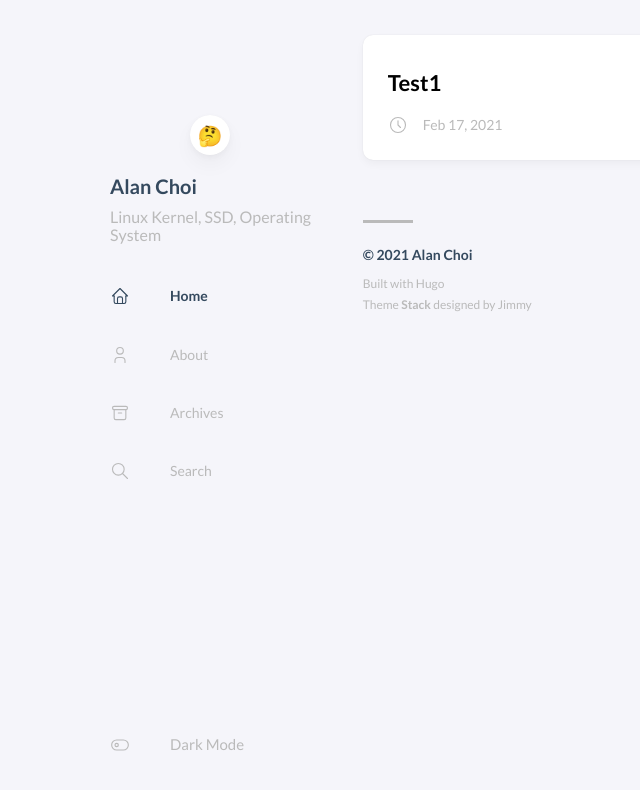
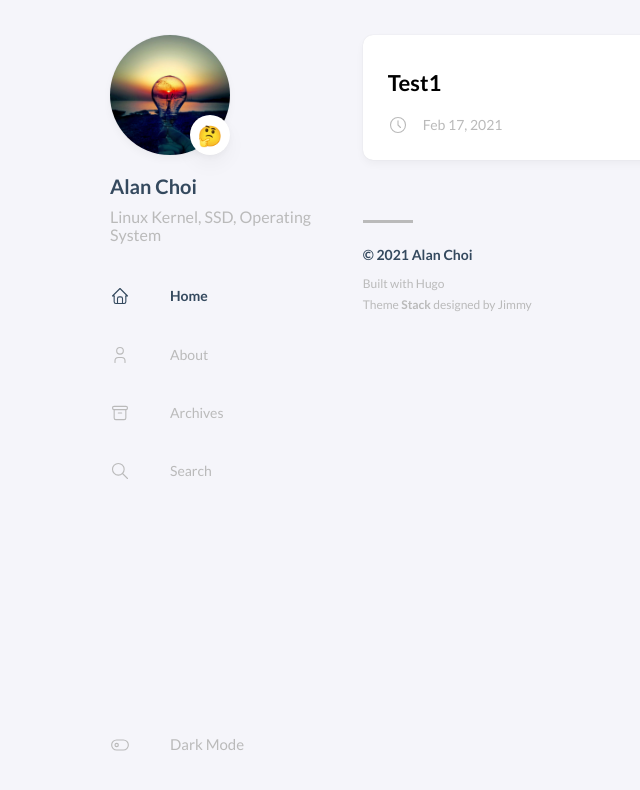
Before and after one commit to everimind4/everimind4.github.io, a plain HTML site: page index.html in a window 1280 px wide. Shown: the whole page, without its empty margins (59-699 px from the left). Drawn offline with Linux system fonts and the light colour scheme; a script that the page names is missing.

Commit message:
initialize

```diff
--- a/index.html
+++ b/index.html
@@ -48,11 +48,7 @@
 
             <figure class="site-avatar">
 
-
-
-
-
-
+                    <img src="https://raw.githubusercontent.com/everimind4/everimind4.github.io/main/Sunrise_Bulb_Square.jpg" width="300" height="300" class="site-logo" loading="lazy" alt="Avatar">
 
 
 
```
Also changed, not shown: 404.html (+1 -5 lines), categories/index.html (+1 -5 lines), p/test1/index.html (+1 -5 lines), post/index.html (+1 -5 lines), tags/index.html (+1 -5 lines).
